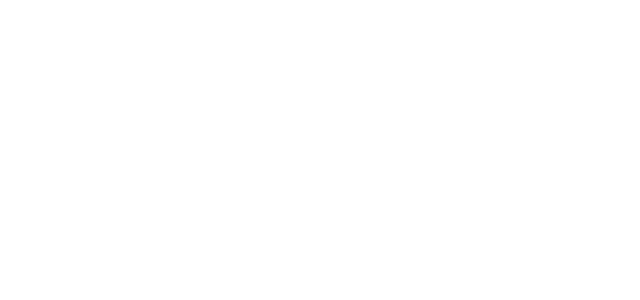
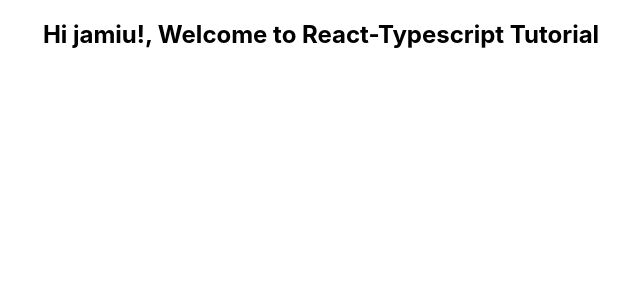
Before and after one commit to phantware/SH-Projects, a React (Create React App) app in the folder front-end-path/react-typescript-app/: page / in a window 1280 px wide. Shown: the top 300 px of the page, without its empty margins (319-959 px from the left). Built offline with nearby package versions, Linux system fonts and the light colour scheme.

Commit message:
Using type in passing props

```diff
--- a/front-end-path/react-typescript-app/src/App.tsx
+++ b/front-end-path/react-typescript-app/src/App.tsx
@@ -1,7 +1,12 @@
 import './App.css'
+import Greet from './components/Greet'
 
 function App() {
-  return <div className='App'></div>
+  return (
+    <div className='App'>
+      <Greet name='jamiu' />
+    </div>
+  )
 }
 
 export default App
--- /dev/null
+++ b/front-end-path/react-typescript-app/src/components/Greet.tsx
@@ -0,0 +1,13 @@
+type GreetProps = {
+  name: String
+}
+
+const Greet = (props: GreetProps) => {
+  return (
+    <div>
+      <h2>Hi {props.name}!, Welcome to React-Typescript Tutorial</h2>
+    </div>
+  )
+}
+
+export default Greet
```
